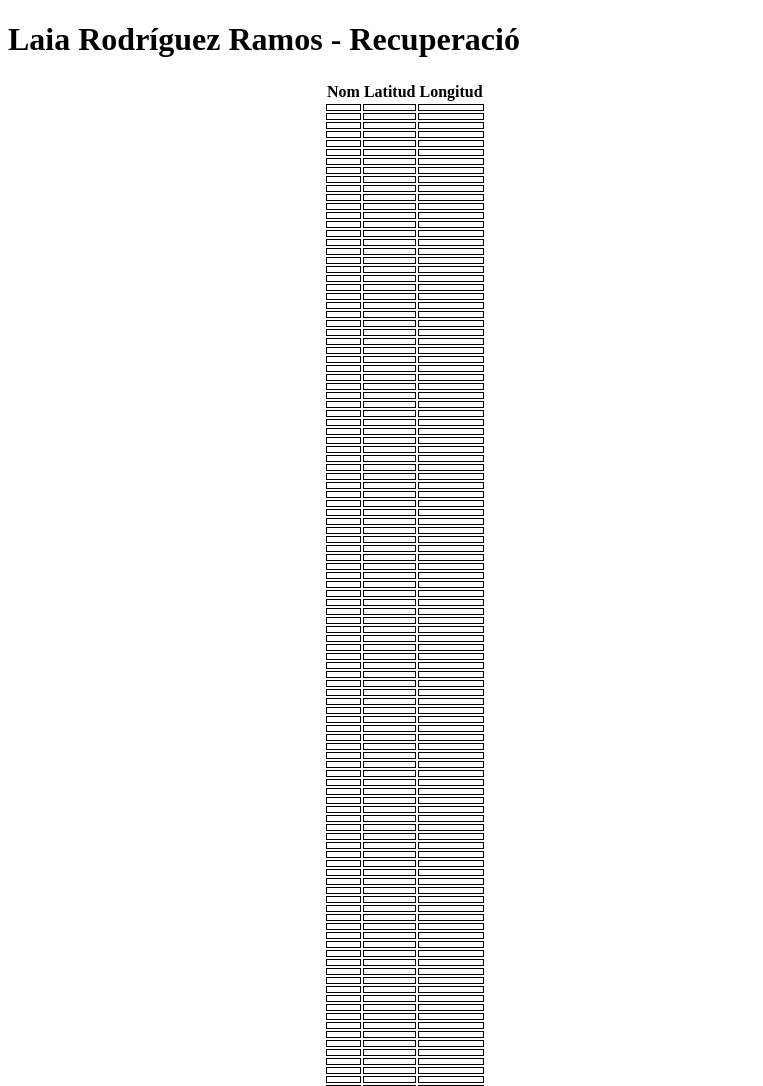
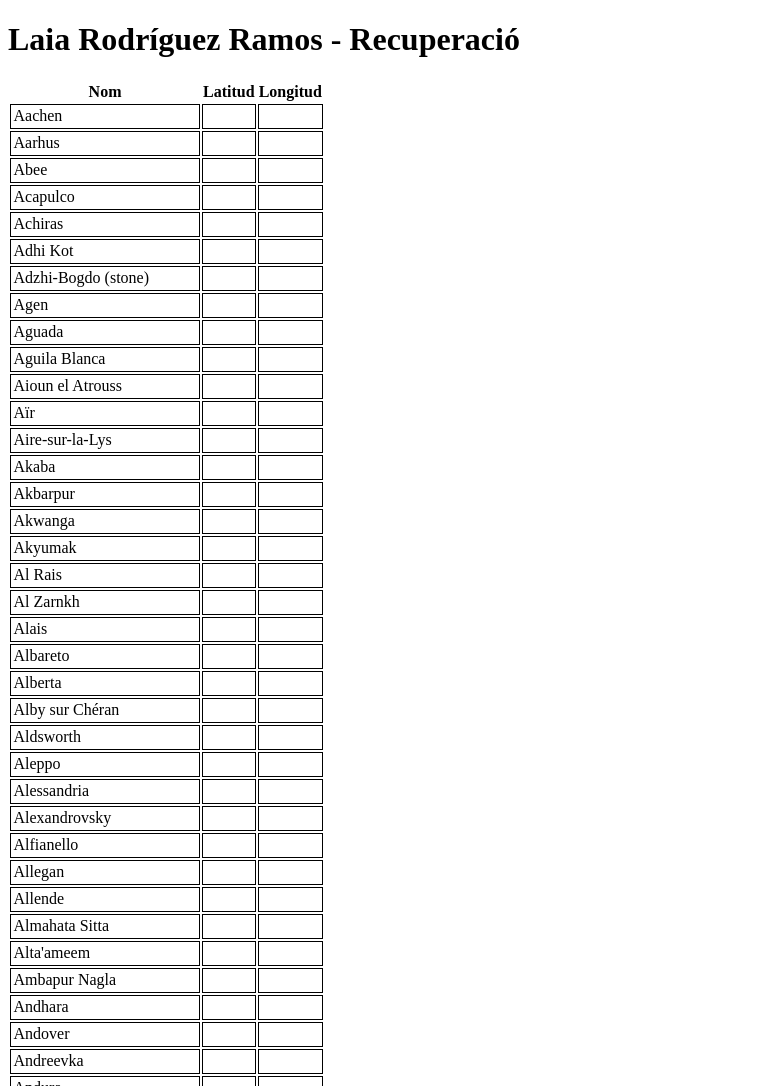
Before and after one commit to laiarodriguezdev/LRR_Geo, a plain HTML site: page index.html in a window 1280 px wide. Shown: the top 1086 px of the page, 0-763 px from the left. Drawn offline with nearby package versions, Linux system fonts and the light colour scheme; grey boxes are pictures that could not be loaded.

```diff
--- a/js/script.js
+++ b/js/script.js
@@ -3,15 +3,15 @@
 fetch("js/json/earthMeteorites.json")
   .then((response) => response.json())
   .then((data) => {
-    meteorites = data.map((meteor) => {
+    dades = data.map((meteorit) => {
       return {
-        name: meteor.name,
-        lat: meteor.reclat,
-        long: meteor.reclong,
+        name: meteorit.name,
+        lat: meteorit.reclat,
+        long: meteorit.reclong
       };
     });
-    printMeteors(meteorites);
-  });
+    printMeteors(dades);
+});
 
 var map = L.map("map").setView([41.9, 3.17], 11); //PALAMÓS PALAAAAMÓS
 // console.log(map)
@@ -20,17 +20,16 @@
   attribution: '&copy; <a href="http://www.openstreetmap.org/copyright">OpenStreetMap</a>'
 }).addTo(map);
 
-
 function printMeteors(meteor) {
-  const resultat = document.getElementById("resultat");
-  const taula = document.createElement("table");
+  const resultat = document.getElementById('resultat');
+  const taula = document.createElement('table');
 
   const rowHeader = taula.insertRow();
-  const titles = ["Nom", "Latitud", "Longitud"];
+  const titols = ['Nom', 'Latitud', 'Longitud'];
 
-  titles.forEach((title) => {
-    const th = document.createElement("th");
-    th.textContent = title;
+  titols.forEach((titol) => {
+    const th = document.createElement('th');
+    th.textContent = titol;
     rowHeader.appendChild(th);
   });
 
@@ -44,7 +43,7 @@
     const celaLat = row.insertCell(1);
     const celaLong = row.insertCell(2);
 
-    celaNom.textContent = mtr.nom;
+    celaNom.textContent = mtr.name;
     celaLat.textContent = mtr.reclat;
     celaLong.textContent = mtr.reclong;
 
@@ -54,6 +53,27 @@
       cela.style.padding = "2.5px";
     });
 
+    // [celaNom, celaLat, celaLong].forEach(cela => {
+    //   cela.addEventListener('click', () => {
+    //     const lat = parseFloat(mtr.reclat);
+    //     const long = parseFloat(mtr.reclong);
+
+    //     if (window.marker) {
+    //       window.map.removeLayer(window.marker);
+    //     }
+
+    //     window.marker = L.marker([lat, long]).addTo(window.map);
+
+    //     window.map.setView([lat, long], 15);
+
+    //     const llistaMeteors = `<div style="font-size: 11pt;"><b>Nom:</b> ${mtr.name}<br><b>Latitud:</b> ${mtr.reclat}<br><b>Longitud:</b> ${mtr.reclong}</div>`;
+
+    //     window.marker.bindPopup(llistaMeteors).openPopup();
+
+    //     window.scrollTo(0, 0);
+    //   });
+    // });
+
 
   });
 }
--- a/style.css
+++ b/style.css
@@ -11,6 +11,5 @@
 
 #resultat{
     width: 50%;
-    margin: 0 auto;
     font-size: 12pt;
 }
```
